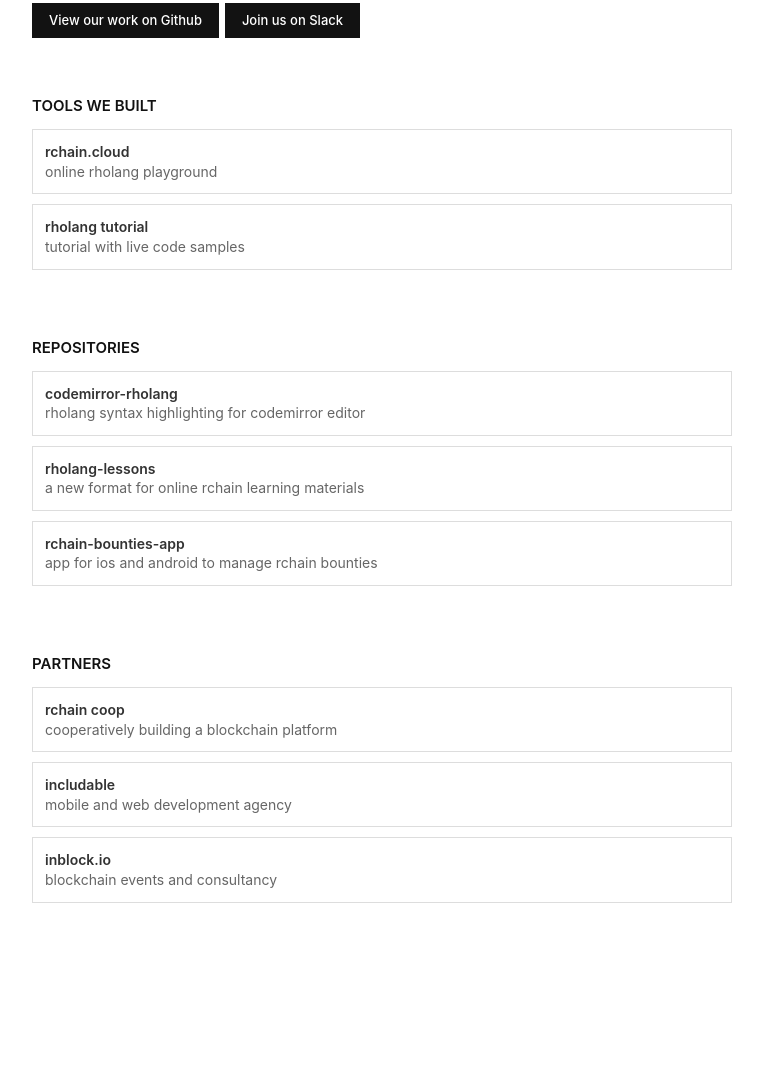
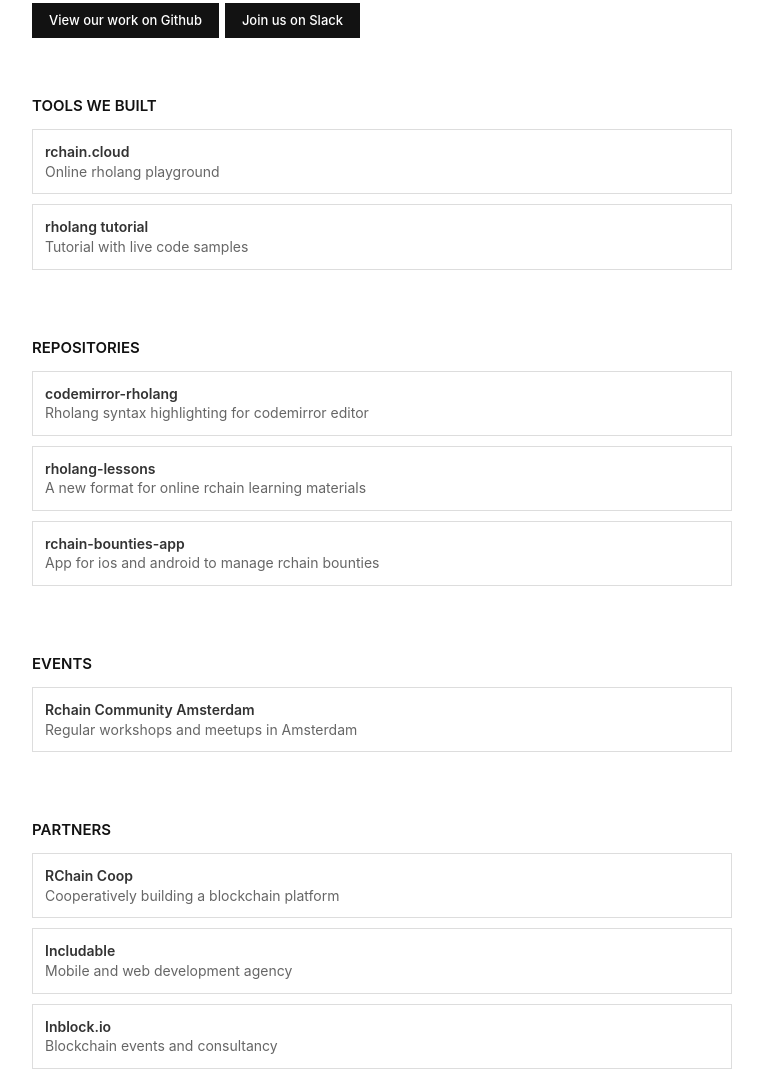
Before and after one commit to rchain-community/website, a plain HTML site: page index.html in a window 1280 px wide. Shown: the part 340-1412 px from the top of the page, without its empty margins (258-1021 px from the left). Before the commit the page ends 1349 px from the top, so only its background shows below. Drawn offline with Linux system fonts and the light colour scheme.

Commit message:
Added events information

```diff
--- a/index.html
+++ b/index.html
@@ -29,11 +29,11 @@
 
     <a class="tool" href="https://rchain.cloud/?utm_source=rchain-community">
         <b>rchain.cloud</b>
-        online rholang playground
+        Online rholang playground
     </a>
     <a class="tool" href="https://developer.rchain.coop/tutorial/?utm_source=rchain-community">
         <b>rholang tutorial</b>
-        tutorial with live code samples
+        Tutorial with live code samples
     </a>
 
 
@@ -41,31 +41,39 @@
 
     <a class="tool" href="https://github.com/rchain-community/codemirror-rholang">
         <b>codemirror-rholang</b>
-        rholang syntax highlighting for codemirror editor
+        Rholang syntax highlighting for codemirror editor
     </a>
     <a class="tool" href="https://github.com/rchain-community/rholang-lessons">
         <b>rholang-lessons</b>
-        a new format for online rchain learning materials
+        A new format for online rchain learning materials
     </a>
     <a class="tool" href="https://github.com/rchain-community/rchain-bounties-app">
         <b>rchain-bounties-app</b>
-        app for ios and android to manage rchain bounties
+        App for ios and android to manage rchain bounties
+    </a>
+
+
+    <h2>Events</h2>
+
+    <a class="tool" href="https://rchain.coop/?utm_source=rchain-community">
+        <b>Rchain Community Amsterdam</b>
+        Regular workshops and meetups in Amsterdam
     </a>
 
 
     <h2>Partners</h2>
 
     <a class="tool" href="https://rchain.coop/?utm_source=rchain-community">
-        <b>rchain coop</b>
-        cooperatively building a blockchain platform
+        <b>RChain Coop</b>
+        Cooperatively building a blockchain platform
     </a>
     <a class="tool" href="https://includable.com/?utm_source=rchain-community">
-        <b>includable</b>
-        mobile and web development agency
+        <b>Includable</b>
+        Mobile and web development agency
     </a>
     <a class="tool" href="https://inblock.io/?utm_source=rchain-community">
-        <b>inblock.io</b>
-        blockchain events and consultancy
+        <b>Inblock.io</b>
+        Blockchain events and consultancy
     </a>
 
 </div>
```
